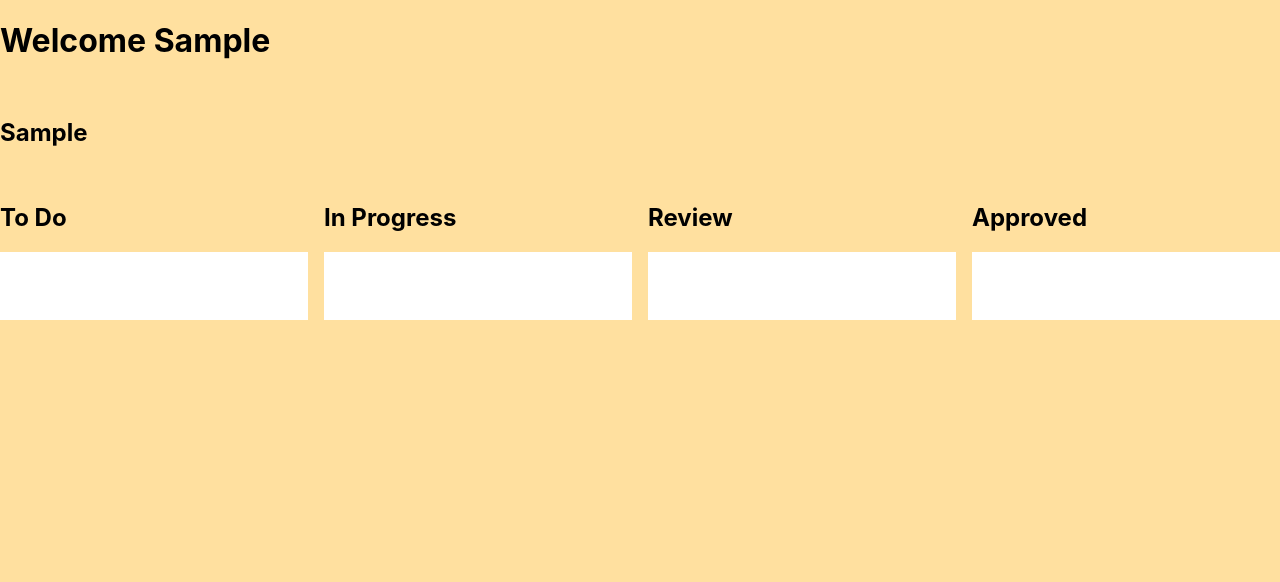
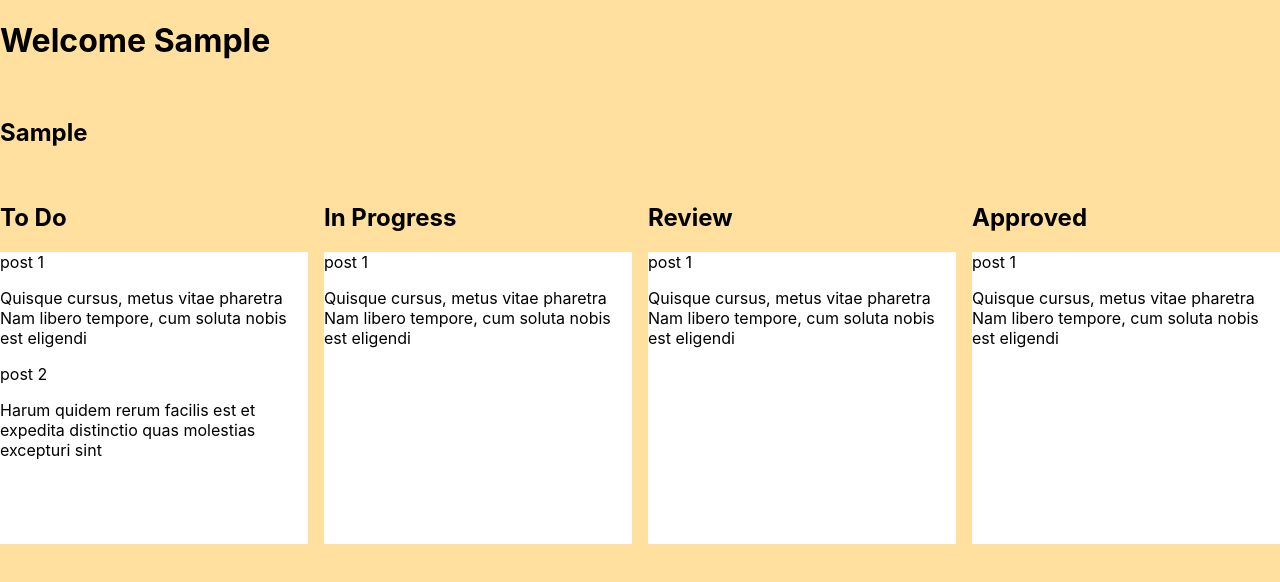
Before and after one commit to juanroyofullstack/to-do-app, a React (Create React App) app: page / in a window 1280 px wide. Both pictures are taken after typing "Sample", "Sample" into the empty fields and a click on the button "Create Project". Shown: the top 582 px of the page. Built offline with nearby package versions, Linux system fonts and the light colour scheme.

Commit message:
add: tasks map with new state and helper functions

```diff
--- a/src/components/TaskColumn.tsx
+++ b/src/components/TaskColumn.tsx
@@ -1,9 +1,17 @@
 import React from 'react'
+import { COLUMNS, ColumnNames } from './../utils/index'
+import { TaskComponent } from './TaskComponent'
 import './TaskColumn.scss'
 
-export const TaskColumn = ({ title }: { title: string }): JSX.Element => {
-    return <div className={`Column Column-${title}`} key={title}>
+export const TaskColumn = ({ data, identifier }: { data: ITasks[]; identifier: string }): JSX.Element => {
+    const { title } = COLUMNS[identifier as ColumnNames]
+
+    return <div className={`Column Column-${title}`}>
              <h2>{title}</h2>
-             <div className={'Column-box'}></div>
+             <div className={'Column-box'}>
+                {data.map((task, i) => {
+                   return (<TaskComponent key={i} title={task.title} body={task.body} />)
+                })}
+             </div>
         </div>
 }
--- /dev/null
+++ b/src/components/TaskComponent.tsx
@@ -0,0 +1,8 @@
+import React from 'react'
+
+export const TaskComponent = ({title, body}: {title: string; body: string}) => {
+    return (<div>
+                <span>{title}</span>
+                <p>{body}</p>
+            </div>)
+}
--- a/src/containers/BoardContainer.tsx
+++ b/src/containers/BoardContainer.tsx
@@ -3,18 +3,17 @@ import { useSelector } from 'react-redux';
 
 import { TaskColumn } from '../components/TaskColumn'
 import type { RootState } from '../store/index'
-import { COLUMNS } from '../utils/index'
 import './BoardContainer.scss'
 
 export const BoardContainer: React.FC = (): JSX.Element => {
     const { name, projectname } = useSelector((state: RootState) => state.project)
-
+    const selectData = useSelector((state: RootState) => state.data)
     return (
         <div className={'BoardContainer'}>
             <h1>Welcome {name}</h1>
             <h2>{projectname}</h2>
             <div className='BoardContainer-container'>
-                {COLUMNS.map((column, id) => (<TaskColumn key={id} title={column.title}/>))}
+                {Object.entries(selectData).map(([identifier,value],i) => (<TaskColumn key={i} identifier={identifier} data={value}/>))}
             </div>
         </div>
     )
--- /dev/null
+++ b/src/utils/getColumnData.ts
@@ -0,0 +1,22 @@
+import { COLUMNS, ColumnNames } from './utils'
+
+interface ColumnData {
+    column: string;
+    tasks: ITasks[];
+}
+
+export function getColumnData (column: string) {
+    switch (column) {
+        case ColumnNames.toDo:
+            return COLUMNS[ColumnNames.toDo]
+        case ColumnNames.inProgress:
+            return COLUMNS[ColumnNames.inProgress]
+        case ColumnNames.inReview:
+            return COLUMNS[ColumnNames.inReview]
+        case ColumnNames.Approved:
+            return COLUMNS[ColumnNames.Approved]
+        default:
+            break;
+    }
+
+}
--- a/src/utils/index.ts
+++ b/src/utils/index.ts
@@ -1 +1,2 @@
 export * from './utils'
+export * from './getColumnData'
--- a/src/utils/utils.ts
+++ b/src/utils/utils.ts
@@ -1,17 +1,21 @@
-export const COLUMNS = [
-    {
+export const COLUMNS = {
+    toDo: {
         title: 'To Do',
+        identifier: 'toDo'
     },
-    {
+    inProgress: {
         title: 'In Progress',
+        identifier: 'inProgress'
     },
-    {
+    inReview: {
         title: 'Review',
+        identifier: 'inReview'
     },
-    {
+    Approved: {
         title: 'Approved',
+        identifier: 'Approved'
     }
-]
+}
 
 export enum ColumnNames {
     toDo = 'toDo',
```
